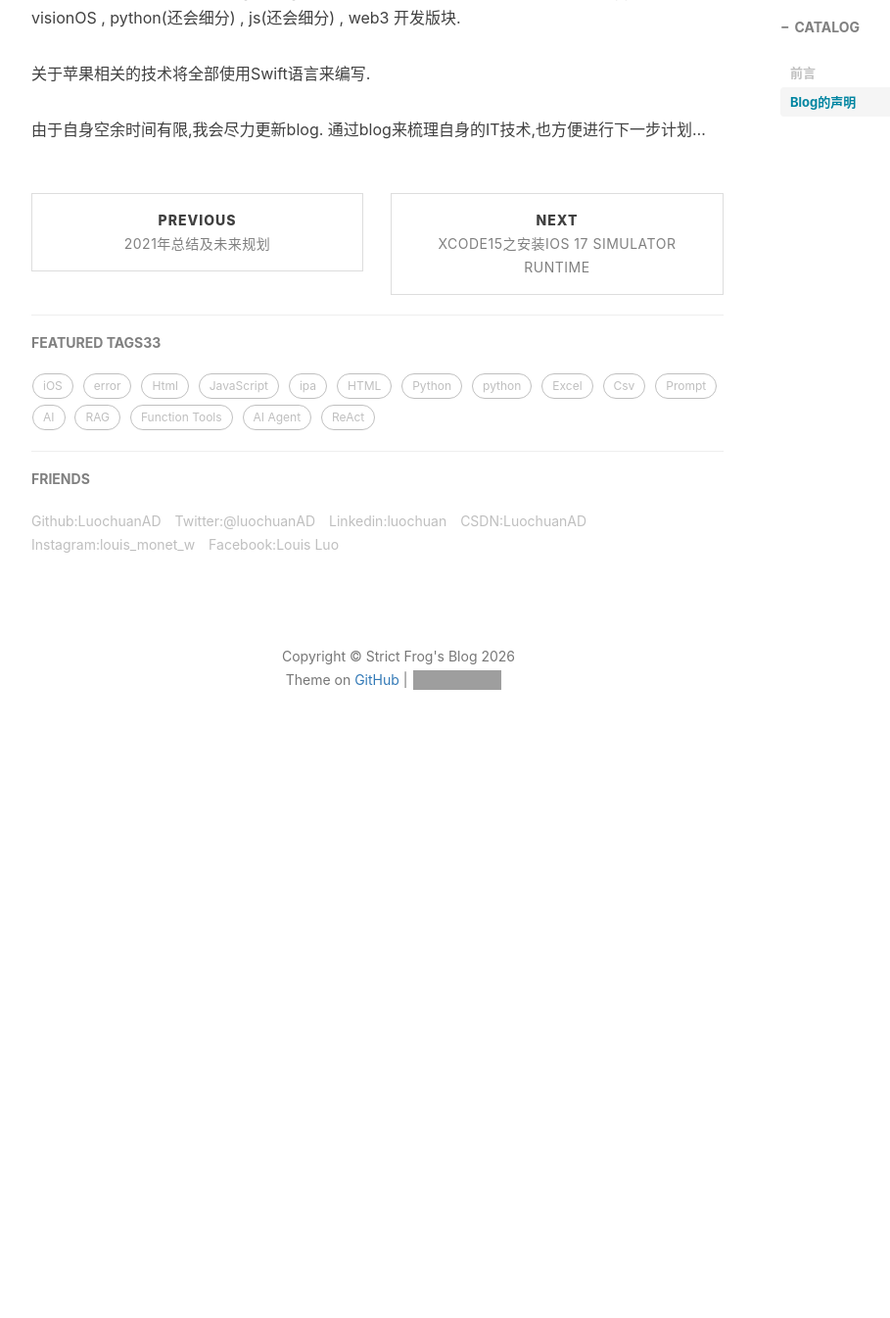
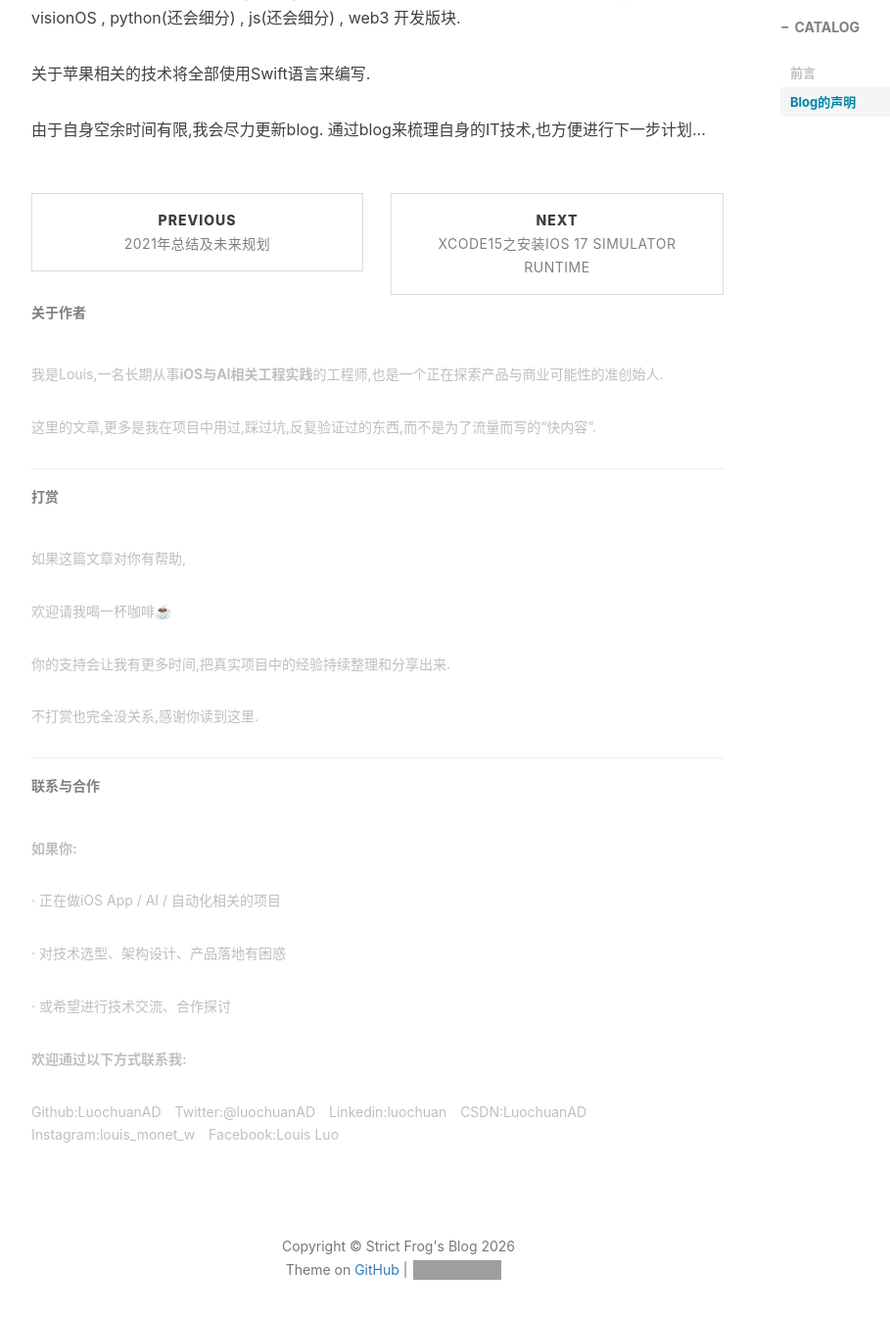
Before and after one commit to LuochuanAD/LuochuanAD.github.io, a Jekyll site: the page built from _posts/2023-09-15-Blog未来的计划与实行.md, in a window 1280 px wide and 1400 px high, scrolled down 814 px. Shown: the top 1345 px of the window at 98% size, without its empty margins (233-1142 px from the left). Built offline with Jekyll 4.4.1, drawn with Linux system fonts in a browser that asks for light colours; nearby versions of some CDN libraries; comment, search, counter and statistics services are not loaded; before the commit the page ends 1612 px from its top, so only the background shows below that; grey boxes are pictures that could not be loaded.

Commit message:
Update post.html

```diff
--- a/_layouts/post.html
+++ b/_layouts/post.html
@@ -144,28 +144,25 @@ layout: default
                 col-lg-8 col-lg-offset-2
                 col-md-10 col-md-offset-1
                 sidebar-container">
+                <h5>关于作者</h5>
+                <p>我是Louis,一名长期从事<strong>iOS与AI相关工程实践</strong>的工程师,也是一个正在探索产品与商业可能性的准创始人.</p>
+                <p>这里的文章,更多是我在项目中用过,踩过坑,反复验证过的东西,而不是为了流量而写的“快内容”.</p>
+                <hr>
+                <h5>打赏</h5>
+                <p>如果这篇文章对你有帮助,</p>
+                <p>欢迎请我喝一杯咖啡☕️</p>
 
-                <!-- Featured Tags -->
-                {% if site.featured-tags %}
-                <section>
-                    <hr class="hidden-sm hidden-xs">
-                    <h5><a href="/tags/">FEATURED TAGS33</a></h5>
-                    <div class="tags">
-        				{% for tag in site.tags %}
-                            {% if tag[1].size > {{site.featured-condition-size}} %}
-                				<a href="/tags/#{{ tag[0] }}" title="{{ tag[0] }}" rel="{{ tag[1].size }}">
-                                    {{ tag[0] }}
-                                </a>
-                            {% endif %}
-        				{% endfor %}
-        			</div>
-                </section>
-                {% endif %}
-
+                <p>你的支持会让我有更多时间,把真实项目中的经验持续整理和分享出来.</p>
+                <p>不打赏也完全没关系,感谢你读到这里.</p>
                 <!-- Friends Blog -->
                 {% if site.friends %}
                 <hr>
-                <h5>FRIENDS</h5>
+                <h5>联系与合作</h5>
+                <p><strong>如果你:</strong></p>
+                <p>· 正在做iOS App / AI / 自动化相关的项目</p>
+                <p>· 对技术选型、架构设计、产品落地有困惑</p>
+                <p>· 或希望进行技术交流、合作探讨</p>
+                <p><strong>欢迎通过以下方式联系我:</strong></p>
                 <ul class="list-inline">
                     {% for friend in site.friends %}
                         <li><a href="{{friend.href}}">{{friend.title}}</a></li>
```
